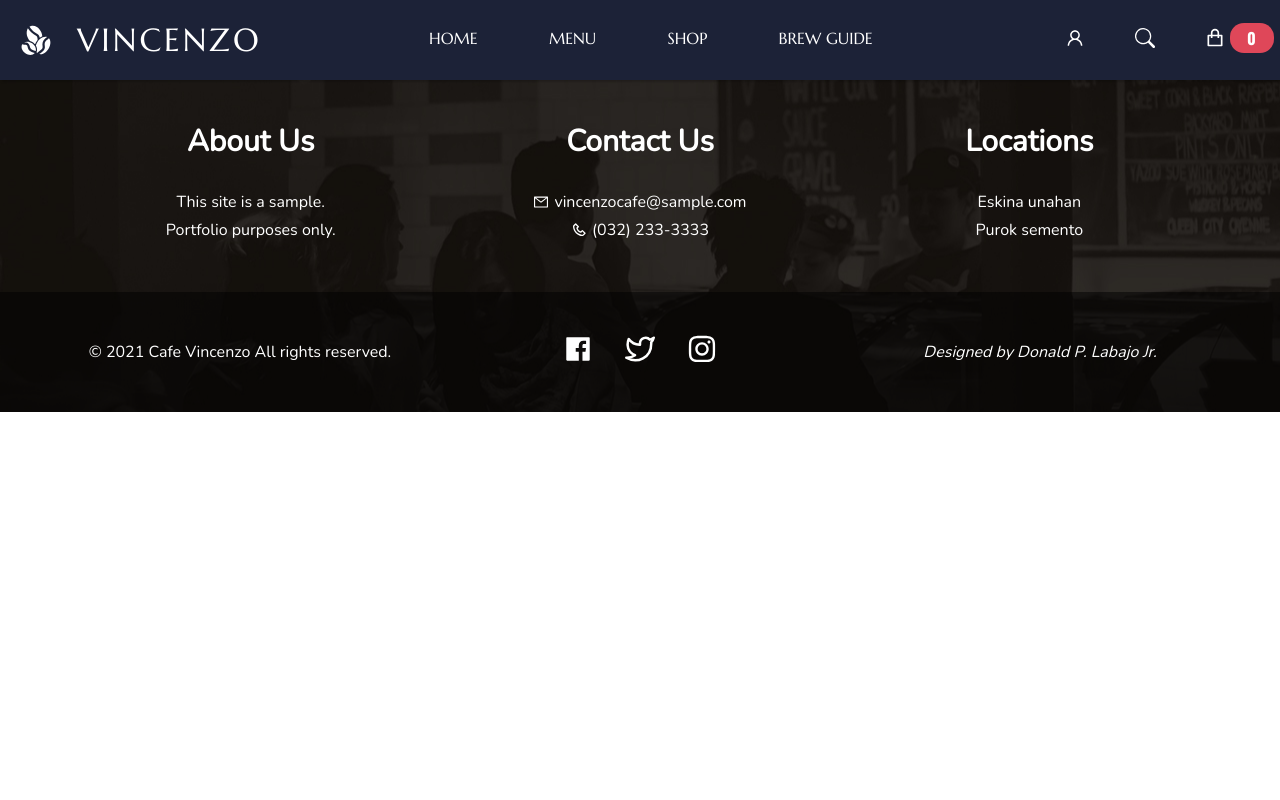
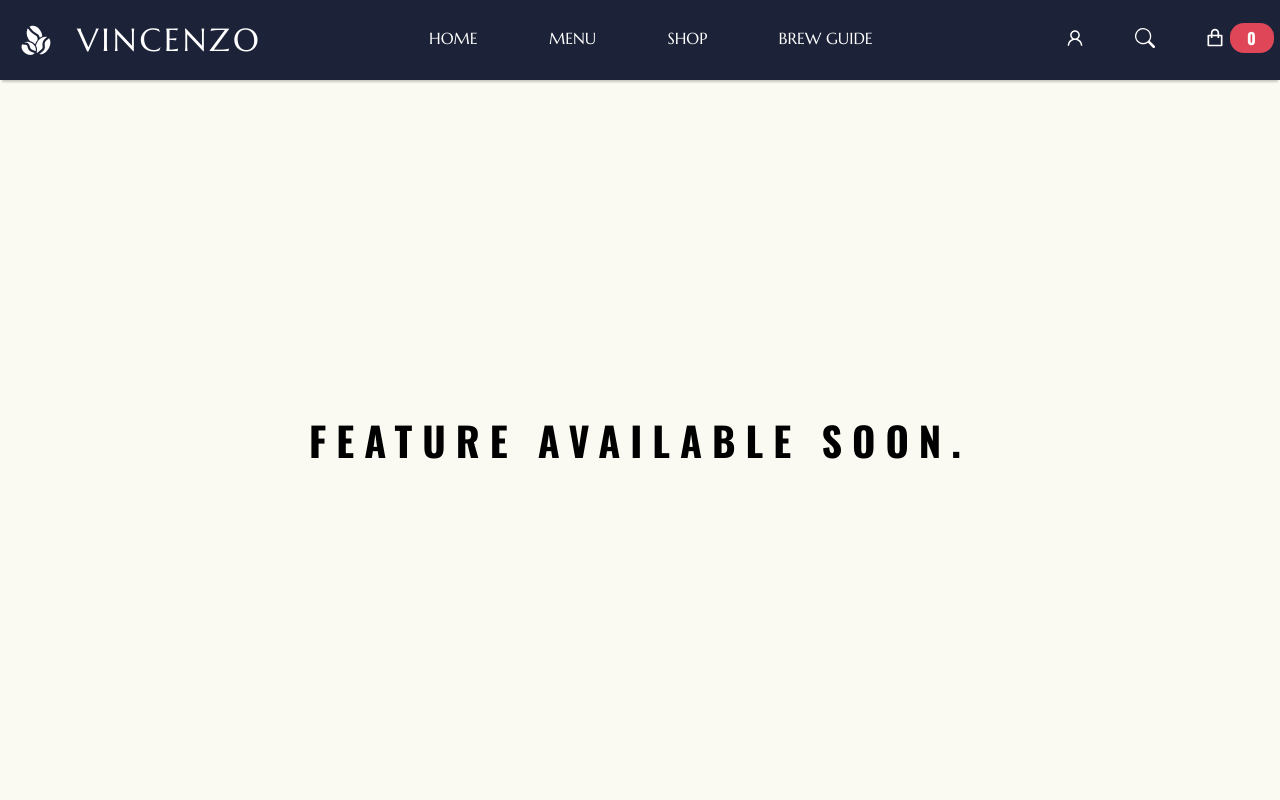
Before and after one commit to ecedonaldlabajojr/react-cafe-vincenzo, a React (Create React App) app: page /menu in a window 1280 px wide. Shown: the top 800 px of the page. Built offline with nearby package versions, Linux system fonts and the light colour scheme.

Commit message:
added FEATURE AVAILABLE SOON page

```diff
--- a/src/App.js
+++ b/src/App.js
@@ -6,6 +6,7 @@ import Navbar from './components/Layout/Navbar/Navbar'
 import { BrowserRouter as Router, Route, Switch } from 'react-router-dom';
 import ScrollToTop from './components/UI/ScrollToTop'
 import Footer from './components/Layout/Footer/Footer'
+import AvailableSoon from './components/Pages/AvailableSoon';
 
 String.prototype.isNullOrWhiteSpace = function () { return (!this || this.length === 0 || /^\s*$/.test(this)) }
 
@@ -18,6 +19,11 @@ function App() {
         <Route path='/' exact component={Home} />
         <Route path='/shop' exact component={Shop} />
         <Route path='/shop/roasted-beans/:productId' component={ShopItemPage} />
+
+        <Route path='/search' component={AvailableSoon} />
+        <Route path='/brew-guide' component={AvailableSoon} />
+        <Route path='/menu' component={AvailableSoon} />
+        <Route path='/user' component={AvailableSoon} />
       </Switch>
       <Footer />
     </Router>
--- a/src/components/Layout/Navbar/Navbar.js
+++ b/src/components/Layout/Navbar/Navbar.js
@@ -70,7 +70,7 @@ function Navbar() {
                         </li>
                         <li className='nav-item'>
                             <NavLink
-                                to='/services'
+                                to='/menu'
                                 className='nav-links'
                                 onClick={closeMobileMenu}>
                                 Menu
@@ -87,7 +87,7 @@ function Navbar() {
                         </li>
                         <li className='nav-item'>
                             <NavLink
-                                to='/'
+                                to='/brew-guide'
                                 className='nav-links'
                                 onClick={closeMobileMenu}>
                                 Brew Guide
@@ -97,7 +97,7 @@ function Navbar() {
                     <ul className={click ? 'nav-menu nav-right active' : 'nav-menu nav-right'}>
                         <li className='nav-item'>
                             <Link
-                                to='/'
+                                to='/user'
                                 className='nav-links'
                                 onClick={closeMobileMenu}>
                                 <AiOutlineUser className='nav-user-actions' />
@@ -105,7 +105,7 @@ function Navbar() {
                         </li>
                         <li className='nav-item'>
                             <Link
-                                to='/'
+                                to='/search'
                                 className='nav-links'
                                 onClick={closeMobileMenu}>
                                 <BsSearch className='nav-user-actions' />
--- a/src/components/Pages/AvailableSoon.js
+++ b/src/components/Pages/AvailableSoon.js
@@ -0,0 +1,12 @@
+import React from 'react'
+import styles from './AvailableSoon.module.css'
+
+const AvailableSoon = () => {
+    return (
+        <section className={styles.section}>
+            <h1>Feature available soon.</h1>
+        </section>
+    )
+}
+
+export default AvailableSoon
--- a/src/components/Pages/AvailableSoon.module.css
+++ b/src/components/Pages/AvailableSoon.module.css
@@ -0,0 +1,15 @@
+.section {
+  background-color: rgb(250, 250, 243);
+  display: flex;
+  justify-content: center;
+  align-items: center;
+  height: calc(100vh - 80px);
+}
+
+.section h1 {
+  font-family: "Oswald", sans-serif;
+  text-transform: uppercase;
+  font-size: 40px;
+  font-weight: 700;
+  letter-spacing: 10px;
+}
--- a/src/components/Shop/ShopFilters/ShopFilterItem.js
+++ b/src/components/Shop/ShopFilters/ShopFilterItem.js
@@ -15,7 +15,6 @@ const ShopFilterItem = (props) => {
         tag: formattedTag,
     }
 
-    console.log(appliedFilters);
     let isChecked = appliedFilters[0] === category && appliedFilters[1] === formattedTag;
 
     const selectFilterHandler = (e) => {
```
